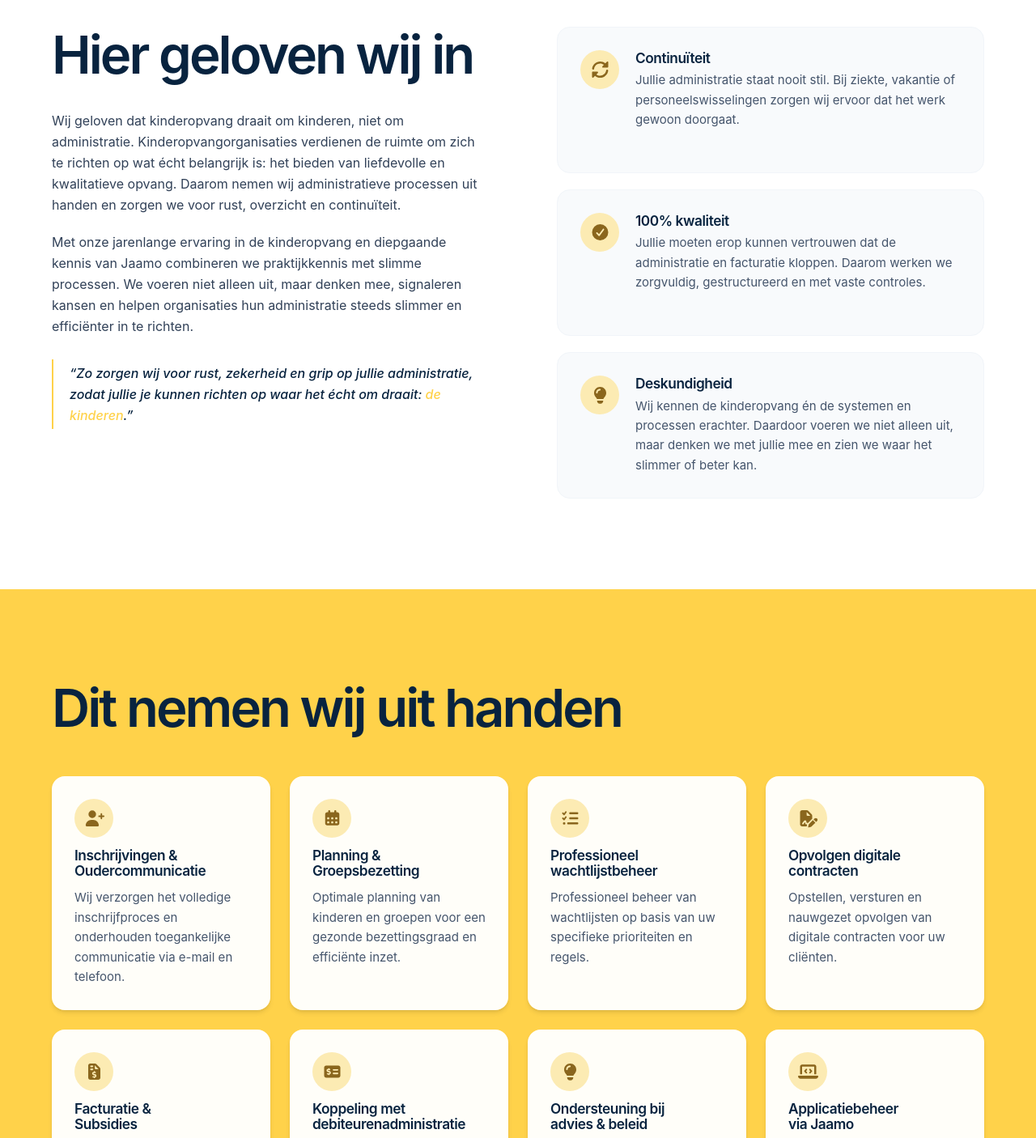
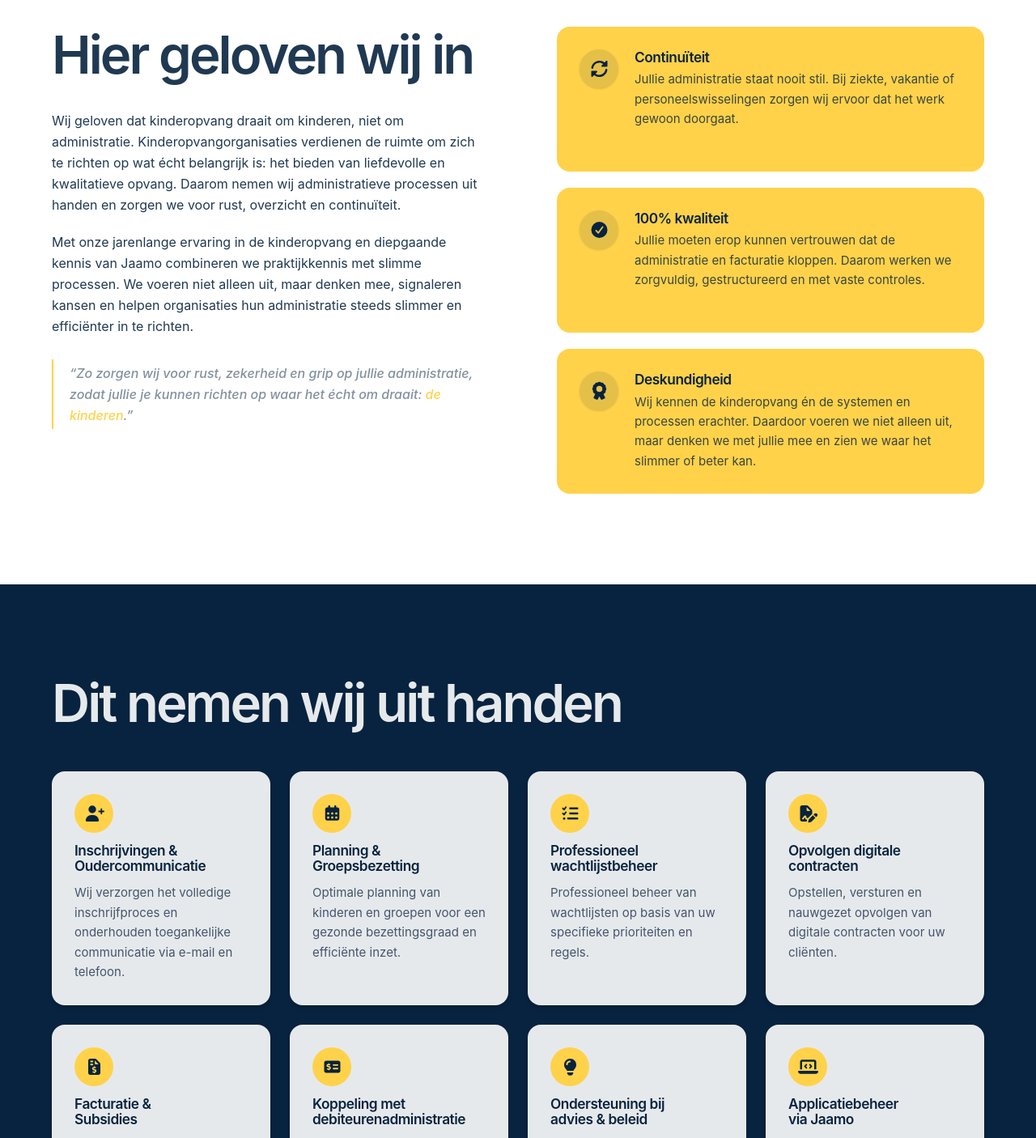
Before and after one commit to k33n8nc/lumi, a Nuxt app: page / in a window 1280 px wide. Shown: the part 880-2286 px from the top of the page at 81% size. Built offline with nearby package versions, Linux system fonts and the light colour scheme.

Commit message:
Simplify - remove animations pt7

```diff
--- a/app/components/BeliefsSection.vue
+++ b/app/components/BeliefsSection.vue
@@ -2,6 +2,7 @@
 import { ref } from 'vue'
 import { FontAwesomeIcon } from '@fortawesome/vue-fontawesome'
 import {
+  faAward,
   faCircleCheck,
   faLightbulb,
   faRotate
@@ -22,7 +23,7 @@ const beliefs = [
     text: 'Jullie moeten erop kunnen vertrouwen dat de administratie en facturatie kloppen. Daarom werken we zorgvuldig, gestructureerd en met vaste controles.'
   },
   {
-    icon: faLightbulb,
+    icon: faAward,
     title: 'Deskundigheid',
     text: 'Wij kennen de kinderopvang én de systemen en processen erachter. Daardoor voeren we niet alleen uit, maar denken we met jullie mee en zien we waar het slimmer of beter kan.'
   }
@@ -57,10 +58,10 @@ defineExpose({
 
         <!-- Left Column: Heading, Story Paragraphs & Concluding Quote -->
         <div class="lg:col-span-6 flex flex-col gap-6">
-          <h1 id="beliefs-title" class="text-lumi-navy">
+          <h1 id="beliefs-title" class="text-lumi-navy/90">
             Hier geloven wij in
           </h1>
-          <div class="flex flex-col gap-5 text-slate-700 text-body-lg leading-relaxed mt-2">
+          <div class="flex flex-col gap-5 text-lumi-navy/90 text-body-lg leading-relaxed mt-2">
             <p>
               Wij geloven dat kinderopvang draait om kinderen, niet om administratie. Kinderopvangorganisaties verdienen de ruimte om zich te richten op wat écht belangrijk is: het bieden van liefdevolle en kwalitatieve opvang. Daarom nemen wij administratieve processen uit handen en zorgen we voor rust, overzicht en continuïteit.
             </p>
@@ -69,7 +70,7 @@ defineExpose({
             </p>
 
             <!-- Concluding Quote Statement -->
-            <blockquote class="relative pl-5 border-l-2 border-lumi-yellow text-lumi-navy italic font-medium text-body-lg leading-relaxed pt-1 pb-1 mt-2">
+            <blockquote class="relative pl-5 border-l-2 border-lumi-yellow text-lumi-navy/50 italic font-medium text-body-lg leading-relaxed pt-1 pb-1 mt-2">
               &ldquo;Zo zorgen wij voor rust, zekerheid en grip op jullie administratie, zodat jullie je kunnen richten op waar het écht om draait: <span class="text-lumi-yellow">de kinderen</span>.&rdquo;
             </blockquote>
           </div>
@@ -80,16 +81,16 @@ defineExpose({
           <article
             v-for="belief in beliefs"
             :key="belief.title"
-            class="flex flex-col sm:flex-row items-start h-full p-6 sm:p-7 rounded-2xl bg-slate-50 border border-slate-100 hover:shadow-md transition-all duration-200 gap-4 sm:gap-5"
+            class="flex flex-col sm:flex-row items-start h-full p-6 sm:p-7 rounded-2xl bg-lumi-yellow hover:shadow-md transition-shadow duration-200 gap-4 sm:gap-5"
           >
-            <span class="inline-grid place-items-center w-12 h-12 rounded-full bg-lumi-gold-bg text-lumi-gold-text text-xl flex-shrink-0" aria-hidden="true">
+            <span class="inline-grid place-items-center w-12 h-12 rounded-full bg-lumi-navy/10 text-lumi-navy text-xl flex-shrink-0 shadow-sm" aria-hidden="true">
               <FontAwesomeIcon :icon="belief.icon" />
             </span>
             <div class="flex flex-col gap-1.5">
               <h3 class="text-lumi-navy">
                 {{ belief.title }}
               </h3>
-              <p class="text-slate-600 text-body-md leading-relaxed">
+              <p class="text-lumi-navy/80 text-body-md leading-relaxed">
                 {{ belief.text }}
               </p>
             </div>
--- a/app/components/ContactSection.vue
+++ b/app/components/ContactSection.vue
@@ -25,7 +25,7 @@ defineExpose({
   <section
     id="kennismaken"
     ref="sectionRef"
-    class="relative w-full min-h-screen flex flex-col justify-center py-20 md:py-28 px-6 md:px-16 bg-lumi-yellow text-lumi-navy overflow-hidden"
+    class="relative w-full flex flex-col justify-center py-20 md:py-28 px-6 md:px-16 bg-lumi-yellow text-lumi-navy overflow-hidden"
     aria-label="Kennismaken en contact"
   >
     <div class="w-full max-w-[100rem] mx-auto grid grid-cols-1 lg:grid-cols-12 gap-12 lg:gap-16 items-center">
@@ -41,13 +41,13 @@ defineExpose({
           </p>
         </div>
 
-        <div class="flex flex-col gap-5 pt-4 border-t border-lumi-navy/15 max-w-xl">
+        <div class="flex flex-col gap-5 pt-4 border-lumi-navy/15 max-w-xl">
           <!-- Mail Option -->
           <a
             href="mailto:contact@lumi-support.nl"
-            class="flex items-center gap-4 text-lumi-navy hover:text-black transition-colors group no-underline"
+            class="flex items-center gap-4 text-lumi-navy"
           >
-            <span class="inline-grid place-items-center w-14 h-14 rounded-full bg-white text-lumi-navy text-2xl shadow-sm group-hover:scale-105 transition-transform" aria-hidden="true">
+            <span class="inline-grid place-items-center w-12 h-12 rounded-full bg-lumi-navy/10 text-lumi-navy text-xl" aria-hidden="true">
               <FontAwesomeIcon :icon="faEnvelope" />
             </span>
             <div class="flex flex-col">
@@ -61,7 +61,7 @@ defineExpose({
             href="tel:+31640937499"
             class="flex items-center gap-4 text-lumi-navy hover:text-black transition-colors group no-underline"
           >
-            <span class="inline-grid place-items-center w-14 h-14 rounded-full bg-white text-lumi-navy text-2xl shadow-sm group-hover:scale-105 transition-transform" aria-hidden="true">
+            <span class="inline-grid place-items-center w-12 h-12 rounded-full bg-lumi-navy/10 text-lumi-navy text-xl" aria-hidden="true">
               <FontAwesomeIcon :icon="faPhone" />
             </span>
             <div class="flex flex-col">
--- a/app/components/ServicesSection.vue
+++ b/app/components/ServicesSection.vue
@@ -85,7 +85,7 @@ defineExpose({
   <section
     id="diensten"
     ref="sectionRef"
-    class="relative w-full min-h-screen flex flex-col justify-center py-20 md:py-28 px-6 md:px-16 bg-lumi-yellow text-lumi-navy"
+    class="relative w-full min-h-screen flex flex-col justify-center py-20 md:py-28 px-6 md:px-16 bg-lumi-navy text-white/90"
     aria-label="Onze diensten"
   >
     <div class="w-full max-w-[100rem] mx-auto">
@@ -99,9 +99,9 @@ defineExpose({
         <article
           v-for="service in services"
           :key="service.id"
-          class="service-card flex flex-col h-full p-6 md:p-7 rounded-2xl bg-white/97 text-lumi-navy shadow-md hover:shadow-lg transition-all duration-200 gap-3"
+          class="service-card flex flex-col h-full p-6 md:p-7 rounded-2xl bg-white/90 text-lumi-navy shadow-md gap-3"
         >
-          <span class="inline-grid place-items-center w-12 h-12 rounded-full bg-lumi-gold-bg text-lumi-gold-text text-xl" aria-hidden="true">
+          <span class="inline-grid place-items-center w-12 h-12 rounded-full bg-lumi-yellow text-lumi-navy text-xl" aria-hidden="true">
             <FontAwesomeIcon :icon="service.icon" />
           </span>
           <h3 class="text-lumi-navy">
```
